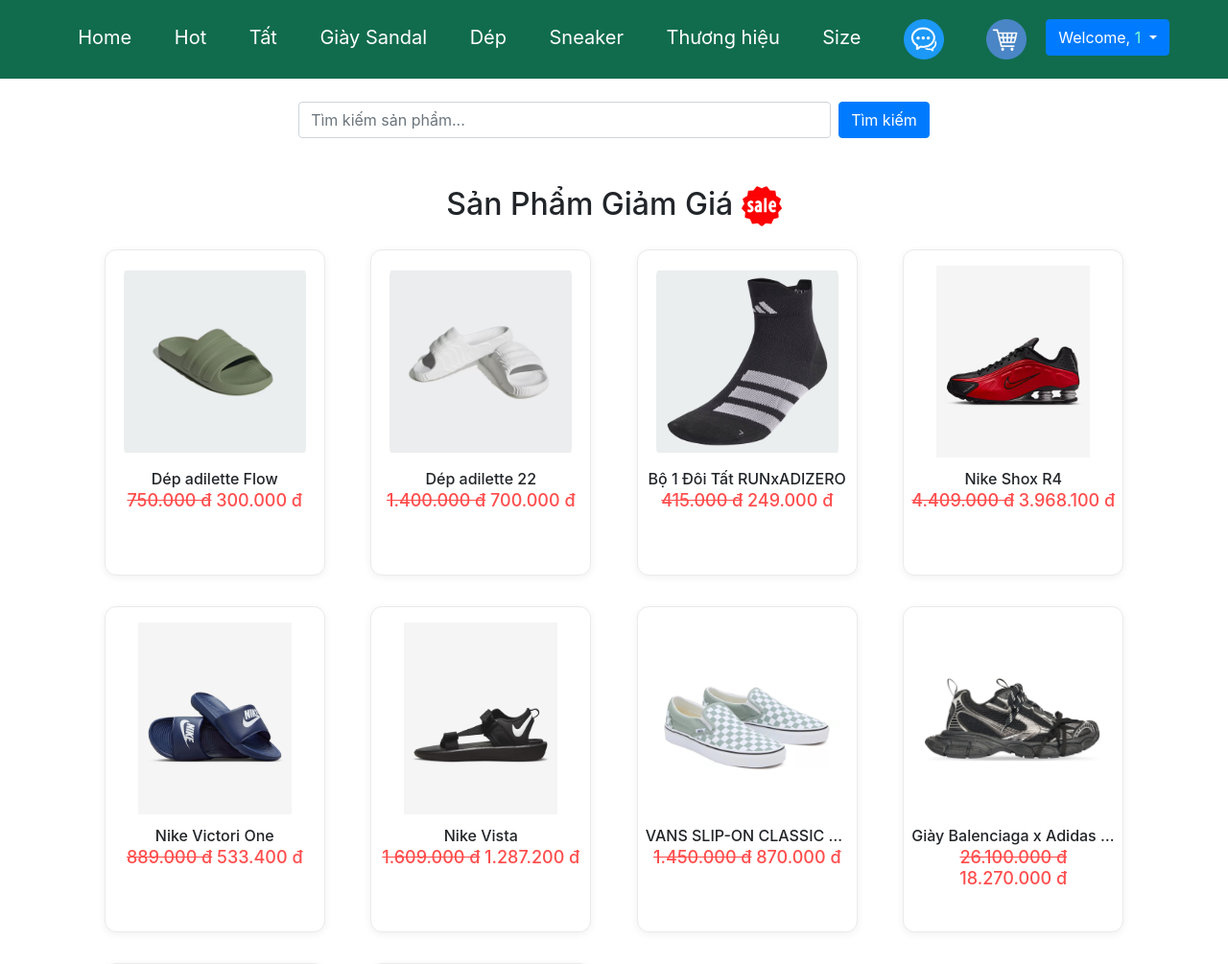
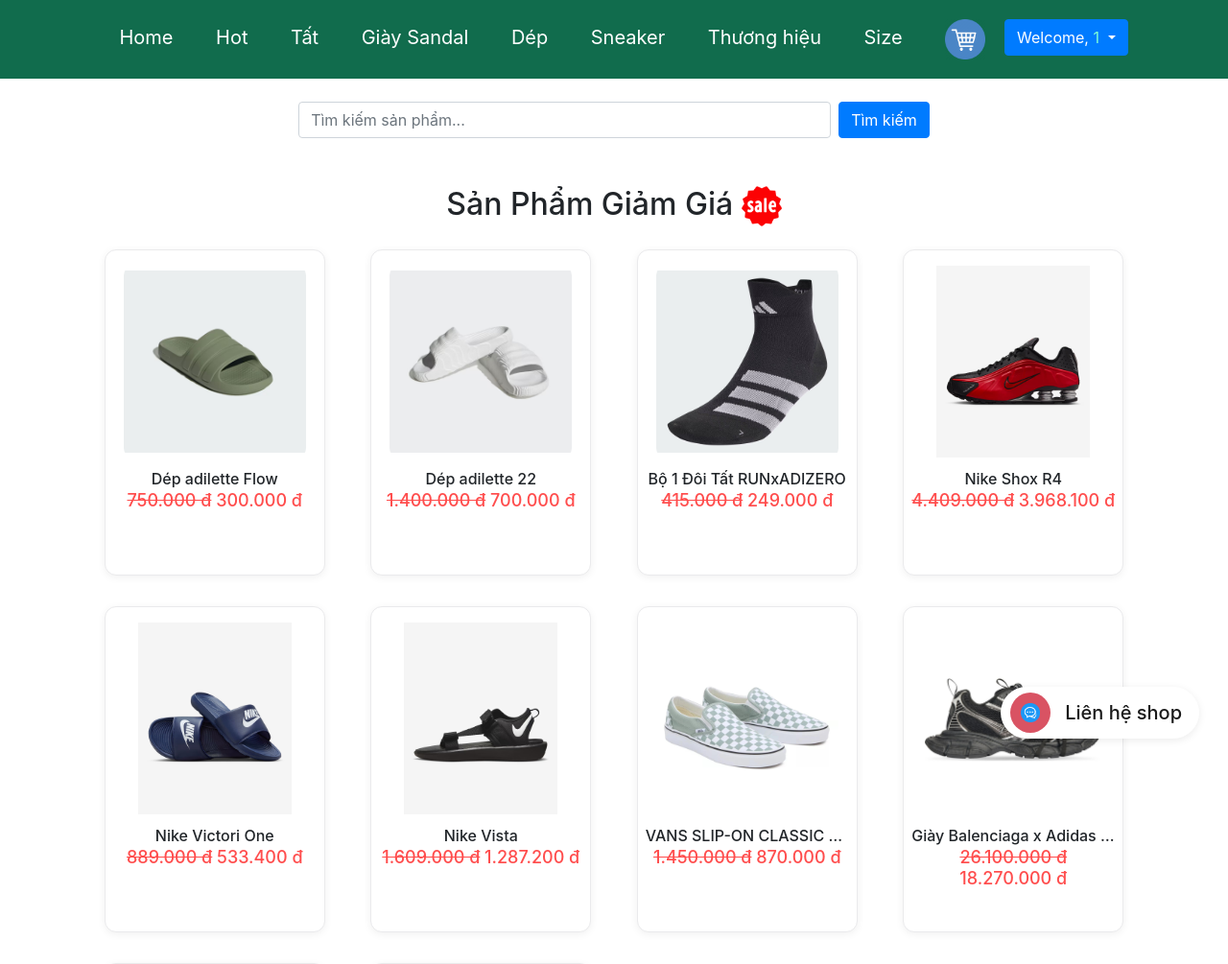
Before and after one commit to Chitai-maker/quanlybangiay, a PHP site: page /index.php in a window 1280 px wide. Shown: the top 1005 px of the page at 96% size. Run offline with PHP 8.4, Linux system fonts and the light colour scheme; the visitor is signed in with stand-in values (Sample User, id 1); data comes from the database, SQL or seed files in the repository; data that the repository does not hold is empty.

Commit message:
rework giao dien chatbox

```diff
--- a/shopgiay/chatbox.php
+++ b/shopgiay/chatbox.php
@@ -2,7 +2,7 @@
 
 session_start();
 include "chucnang/connectdb.php";
-include "header.php";
+
 
 // Giả sử đã đăng nhập, lấy mã khách hàng
 $ma_khachhang = $_SESSION['makhachhang'] ?? 0;
@@ -25,7 +25,14 @@
     <title>Chat với Shop</title>
     <link rel="stylesheet" href="https://cdn.jsdelivr.net/npm/bootstrap@5.3.2/dist/css/bootstrap.min.css">
     <style>
-        .chatbox { max-width: 500px; margin: 40px auto; border: 1px solid #ccc; border-radius: 8px; padding: 16px; background: #fff;}
+        .chatbox {
+            max-width: 500px;
+            /* margin: 40px auto; */ /* XÓA hoặc comment dòng này */
+            border: 1px solid #ccc;
+            border-radius: 8px;
+            padding: 16px;
+            background: #fff;
+        }
         .msg-khach { text-align: right; }
         .msg-shop { text-align: left; color: #0d6efd; }
         .msg { margin-bottom: 8px; }
@@ -34,8 +41,7 @@
 </head>
 <body>
 <div class="chatbox">
-    <h5 class="mb-3 text-center">Nhân Viên Hổ Trợ</h5>
-    <div style="height:300px;overflow-y:auto;background:#f8f9fa;padding:10px;border-radius:6px;">
+    <div style="height:310px;overflow-y:auto;background:#f8f9fa;padding:10px;border-radius:6px;">
         <?php while ($row = mysqli_fetch_assoc($result)): ?>
             <div class="msg <?= $row['nguoigui']=='khach' ? 'msg-khach' : 'msg-shop' ?>">
                 <div><?= htmlspecialchars($row['noidung']) ?></div>
--- a/shopgiay/header.php
+++ b/shopgiay/header.php
@@ -27,7 +27,7 @@
             <a href="size.php">Size</a>
             <?php
             if (isset($_SESSION['tenkhachhang'])) { ?>
-                <a href="chatbox.php"><img src="anh/chat.png" alt="HTML tutorial" style="width:42px;height:42px;"></a>
+
                 <a href="giohang.php"><img src="anh/giohang.webp" alt="HTML tutorial" style="width:42px;height:42px;"></a>
 
                 <!-- filepath: c:\xampp\htdocs\shopgiay\header.php -->
@@ -53,3 +53,91 @@
 
         </div>
     </div>
+    <style>
+        .chat-btn {
+            display: inline-flex;
+            align-items: center;
+            background: #fff;
+            border-radius: 30px;
+            padding: 6px 18px 6px 10px;
+            box-shadow: 0 2px 8px rgba(0, 0, 0, 0.08);
+            text-decoration: none;
+            position: relative;
+            font-weight: 500;
+            color: #1a1a1a;
+            border: none;
+            transition: box-shadow 0.2s;
+        }
+
+        .chat-btn:hover {
+            box-shadow: 0 4px 16px rgba(0, 0, 0, 0.15);
+        }
+
+        .chat-icon {
+            background: #d95363;
+            border-radius: 50%;
+            width: 42px;
+            height: 42px;
+            display: flex;
+            align-items: center;
+            justify-content: center;
+            margin-right: 10px;
+            position: relative;
+        }
+
+        .chat-badge {
+            position: absolute;
+            left: 28px;
+            top: -6px;
+            background: #e74c3c;
+            color: #fff;
+            font-size: 15px;
+            font-weight: bold;
+            border-radius: 50%;
+            width: 22px;
+            height: 22px;
+            display: flex;
+            align-items: center;
+            justify-content: center;
+            z-index: 2;
+            border: 2px solid #fff;
+        }
+
+        .chat-text {
+            font-size: 20px;
+            color: #1a1a1a;
+            margin-left: 5px;
+        }
+
+        .chat-fixed {
+            position: fixed;
+            right: 30px;
+            bottom: 30px;
+            z-index: 9999;
+        }
+    </style>
+<!-- Nút chat cố định góc phải dưới -->
+<a href="javascript:void(0)" class="chat-btn chat-fixed" id="openChatBtn">
+    <span class="chat-icon">
+        <img src="anh/chat.png" alt="Chat" style="width:20px;height:20px;">
+    </span>
+    <span class="chat-text">Liên hệ shop</span>
+</a>
+
+<!-- Popup chatbox -->
+<div id="chatPopup" style="display:none; position:fixed; right:30px; bottom:90px; width:500px; max-width:98vw; background:#fff; border-radius:12px; box-shadow:0 4px 24px rgba(0,0,0,0.18); z-index:10000; overflow:hidden;">
+    <div style="background:#d95363; color:#fff; padding:10px 16px; font-weight:bold; display:flex; justify-content:space-between; align-items:center;">
+        Chat với shop
+        <span id="closeChatBtn" style="cursor:pointer; font-size:20px;">&times;</span>
+    </div>
+    <iframe src="chatbox.php" style="width:100%; height:400px; border:none;" id="chatFrame"></iframe>
+</div>
+
+<script>
+document.getElementById('openChatBtn').onclick = function() {
+    document.getElementById('chatPopup').style.display = 'block';
+};
+document.getElementById('closeChatBtn').onclick = function() {
+    document.getElementById('chatPopup').style.display = 'none';
+};
+</script>
```
